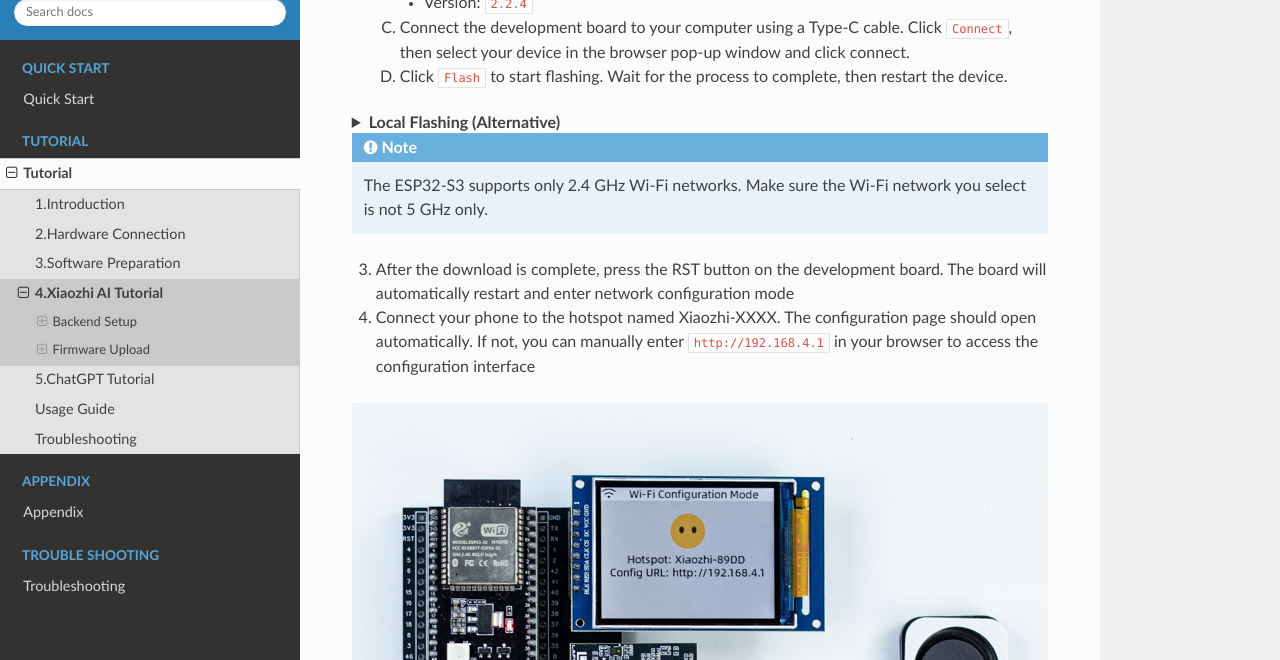
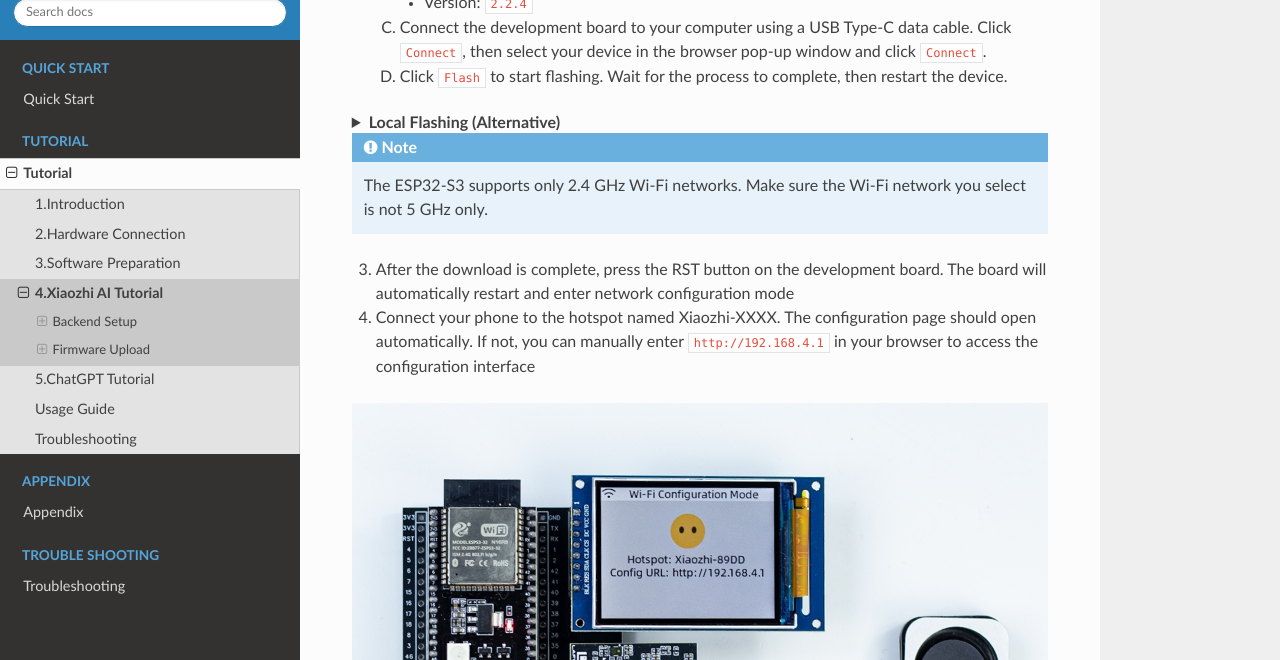
Before and after one commit to lafvintech/LAFVIN-AI-Chatbot, a Sphinx documentation site: the page built from docs/source/Tutorial/4.xiaozhi_ai.rst, in a window 1280 px wide and 900 px high, scrolled down 5017 px, cut to the strip 240-900 px from the top of the window. Built offline with Sphinx 7.4.7 and the Read the Docs theme 3.1.0, drawn with Linux system fonts in a browser that asks for light colours.

Commit message:
Final revisions

```diff
--- a/docs/source/Appendix/hardware.rst
+++ b/docs/source/Appendix/hardware.rst
@@ -45,7 +45,7 @@ ESP32-S3 is the core processor of this project, providing powerful computing cap
    * - Storage
      - Supports up to 16MB Flash
    * - Wi-Fi
-     - IEEE 802.11 b/g/n, supports 2.4GHz band
+     - IEEE 802.11 b/g/n, supports the 2.4 GHz band
    * - Bluetooth
      - Bluetooth 5.0 and BLE
    * - GPIO
--- a/docs/source/Appendix/install_driver.rst
+++ b/docs/source/Appendix/install_driver.rst
@@ -46,7 +46,7 @@ For most users running macOS Catalina (10.15) or later, the CP210x driver is bui
 .. note::
    We recommend using the :ref:`Online Flasher <online_flasher>` first. The local macOS flashing method below is an alternative option when you cannot use online flashing.
 
-1. First, find the macos folder in the Github repository
+1. First, find the macOS folder in the GitHub repository
 
 2. We have prepared the flashing tools and files for macOS in this folder
 
--- a/docs/source/Appendix/online_flasher.rst
+++ b/docs/source/Appendix/online_flasher.rst
@@ -42,7 +42,7 @@ Flashing Steps
 
    .. image:: img/olf5.png
 
-#. Click ``Connect``. A serial port selection window will pop up in the upper-left corner of the browser (grant permission if prompted). Select your device and click connect. Once connected, the button will change to ``Disconnect``.
+#. Click ``Connect``. A serial port selection window will pop up in the upper-left corner of the browser (grant permission if prompted). Select your device and click ``Connect``. Once connected, the button will change to ``Disconnect``.
 
    .. image:: img/olf6.png
 
--- a/docs/source/Tutorial/4.xiaozhi_ai.rst
+++ b/docs/source/Tutorial/4.xiaozhi_ai.rst
@@ -103,7 +103,7 @@ Follow these steps:
       - Firmware: ``Xiaozhi-esp32``
       - Version: ``2.2.4``
 
-   C. Connect the development board to your computer using a Type-C cable. Click ``Connect``, then select your device in the browser pop-up window and click connect.
+   C. Connect the development board to your computer using a USB Type-C data cable. Click ``Connect``, then select your device in the browser pop-up window and click ``Connect``.
    D. Click ``Flash`` to start flashing. Wait for the process to complete, then restart the device.
 
 .. raw:: html
--- a/docs/source/Tutorial/5.chatgpt.rst
+++ b/docs/source/Tutorial/5.chatgpt.rst
@@ -73,7 +73,7 @@ For detailed instructions on using the online flasher, see :ref:`Online Flasher
 
 .. image:: img/gpt_olf3.png
 
-4. Connect the development board to your computer using a UART Type-C data cable. Use the Type-C port on the left side of the board.
+4. Connect the development board to your computer using a USB Type-C data cable. Use the UART Type-C port on the left side of the board.
 5. Click ``Connect``, select the serial port for your ESP32-S3 device in the browser pop-up window, and confirm the connection.
 
 .. image:: img/gpt_olf4.png
```
